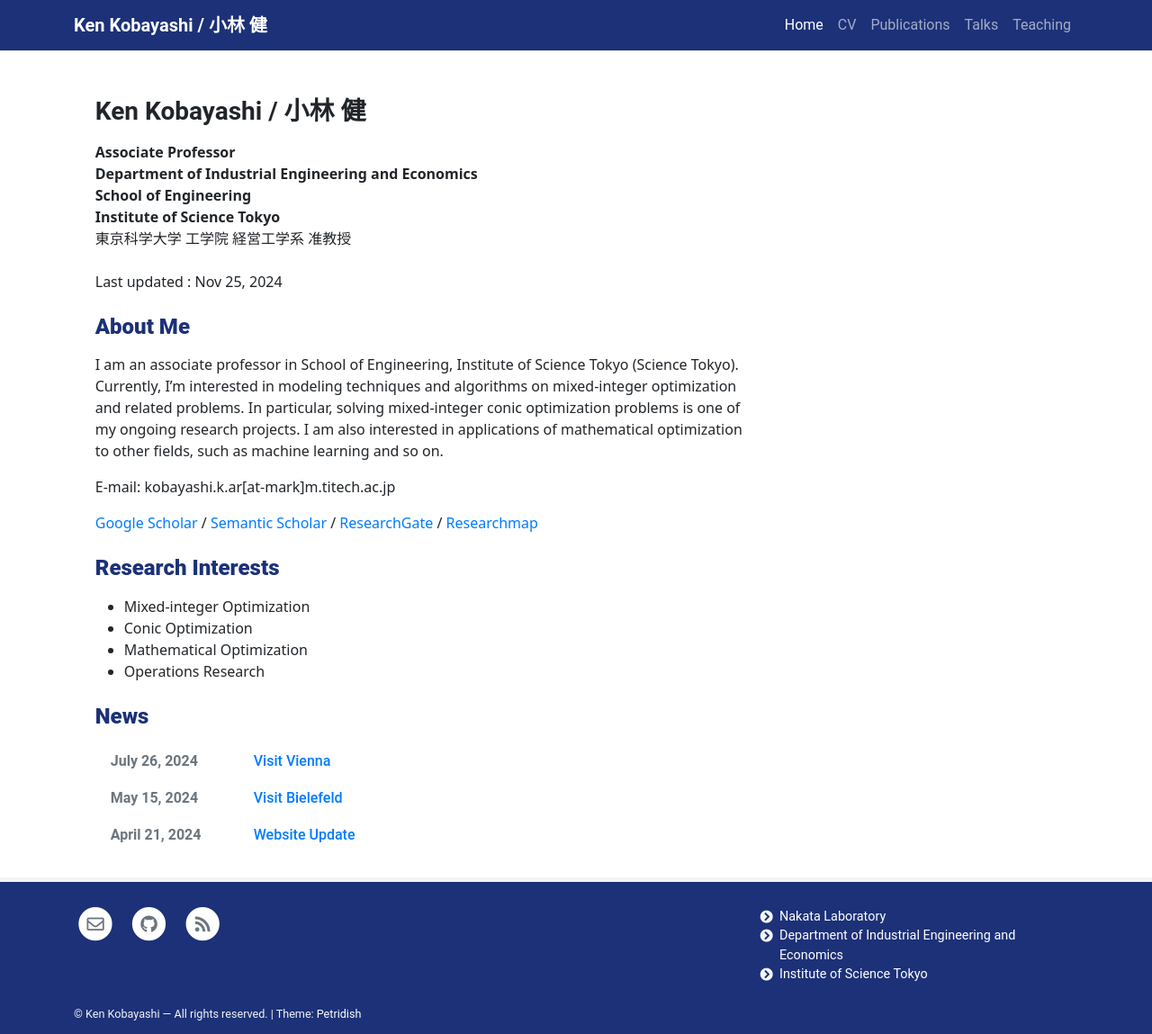
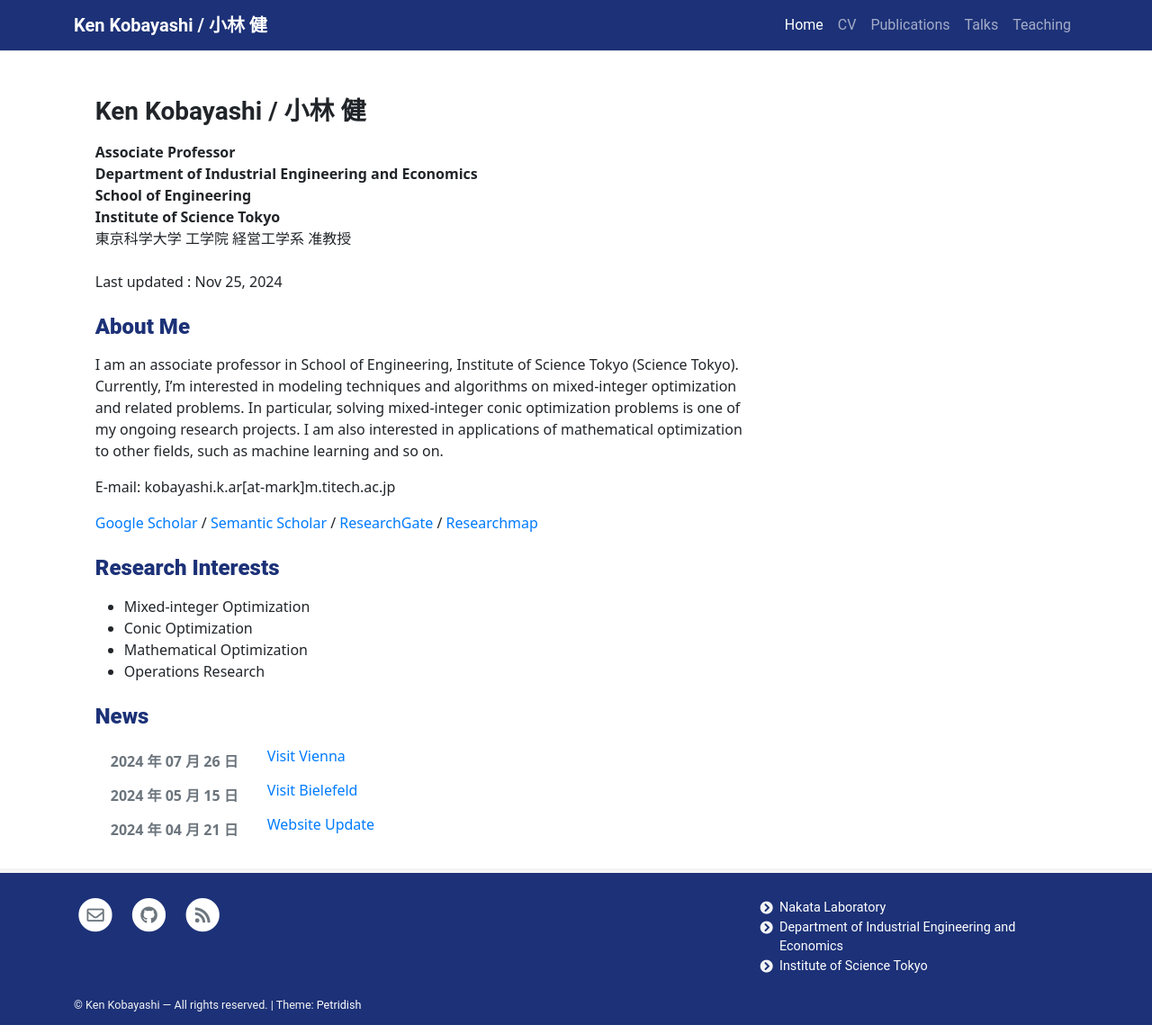
Before and after one commit to KenKoba2119/KenKoba2119.github.io, a Jekyll site: the page built from pages/home.md, in a window 1280 px wide. Shown: the whole page at 90% size. Built offline with Jekyll 4.4.1, drawn with Linux system fonts in a browser that asks for light colours.

Commit message:
Update card.html

```diff
--- a/_includes/card.html
+++ b/_includes/card.html
@@ -1,3 +1,4 @@
+
 {% if item.background.first %}
   {% assign background = item.background.img %}
 {% else %}
@@ -5,30 +6,24 @@
 {% endif %}
 
 <div class="card" data-tags="{% for tag in item.tags %}{{ tag | downcase | strip }}|{% endfor %}">
+  {% if item.background %}
+    <a href="{{ item.url | relative_url }}">
+      <img class="card-img-top" src="{{ background | relative_url }}" alt="Background image">
+    </a>
+  {% else %}
+    <div class="card-img-top bg-secondary"></div>
+  {% endif %}
 
   <div class="card-body position-relative">
-    <h5 class="card-title">
-      <a class="stretched-link" href="{{ item.url | relative_url }}">{{ item.title }}</a>
-    </h5>
-
     {% if item.collection == 'posts' %}
-      <h6 class="card-subtitle">{{ item.date | date: '%B %d, %Y' }}</h6>
+      <div class="d-flex align-items-center">
+        <p class="card-subtitle mb-0" style="margin-right: 1rem;">
+          {{ item.date | date: "%Y 年 %m 月 %d 日" }}
+        </p>
+        <a href="{{ item.url | relative_url }}" class="card-title" style="margin-left: 1rem;">
+          {{ item.title }}
+        </a>
+        </div>
     {% endif %}
-
-    <div class="card-text">
-      {% if item.description %}
-        {{ item.description | markdownify | strip_html | truncatewords: 20 }}
-      {% else %}
-        {{ item.excerpt | strip_html | truncatewords: 20 }}
-      {% endif %}
-    </div>
   </div>
-
-  {% if item.collection == 'posts' and item.tags and site.archive_permalink %}
-    <div class="card-footer">
-      {% for tag in item.tags %}
-        <a class="badge{% if site.rounded_corners != false %} rounded-pill{% endif %}" href="{{ site.archive_permalink | relative_url }}?tag={{ tag | url_encode }}">{{ tag }}</a>
-      {% endfor %}
-    </div>
-  {% endif %}
 </div>
```
